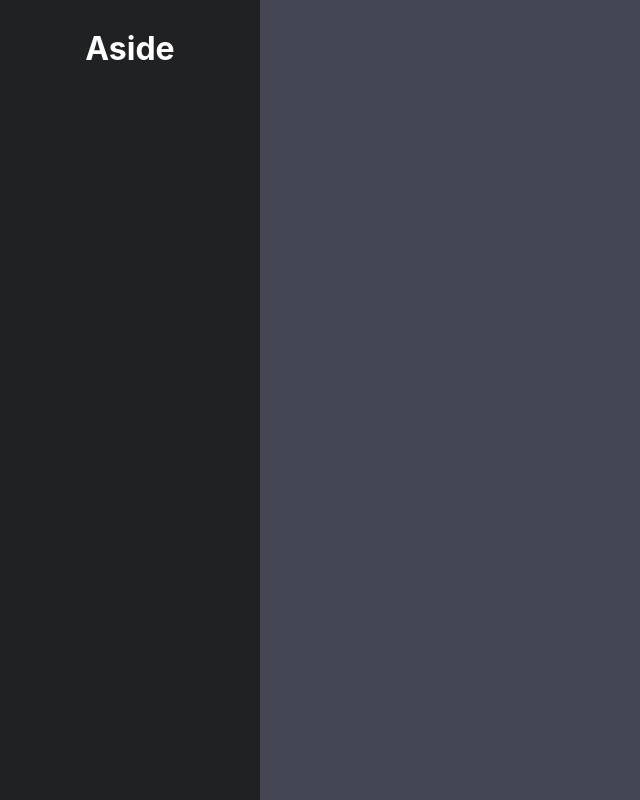
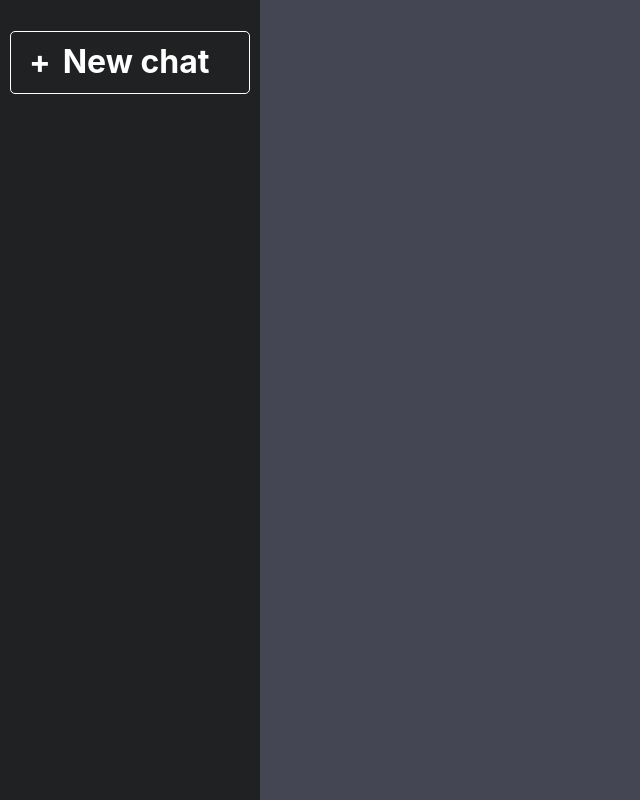
Before and after one commit to LymphCode/React-AI-GPT, a React (Create React App) app in the folder client/: page / in a window 1280 px wide. Shown: the whole page, without its empty margins (0-640 px from the left). Built offline with nearby package versions, Linux system fonts and the light colour scheme.

Commit message:
aside h1 is now called New chat which we have added hover and a + sign

```diff
--- a/client/src/App.css
+++ b/client/src/App.css
@@ -14,6 +14,23 @@
   width: 260px;
   padding: 10px;
   background-color: #202123;
+}
+
+.side-menu-button {
+  padding: 12px;
+  border: 1px solid white;
+  border-radius: 5px;
+  text-align: left;
+}
+
+.side-menu-button:hover {
+  background-color: rgba(255, 255, 255, 0.08);
+  transition: ease 0.25s all;
+}
+
+.side-menu-button span {
+  padding-left: 6px;
+  padding-right: 12px;
 }
 
 .chatbox {
--- a/client/src/App.js
+++ b/client/src/App.js
@@ -6,7 +6,10 @@
   return (
     <div className="App">
       <aside className="sidemenu">
-        <h1>Aside</h1>
+        <h1 className="side-menu-button">
+          <span>+</span>
+          New chat
+        </h1>
       </aside>
       <section className="chatbox">
 
```
Also changed, not shown: 1 other file (tests, documents, lock files or other folders).
